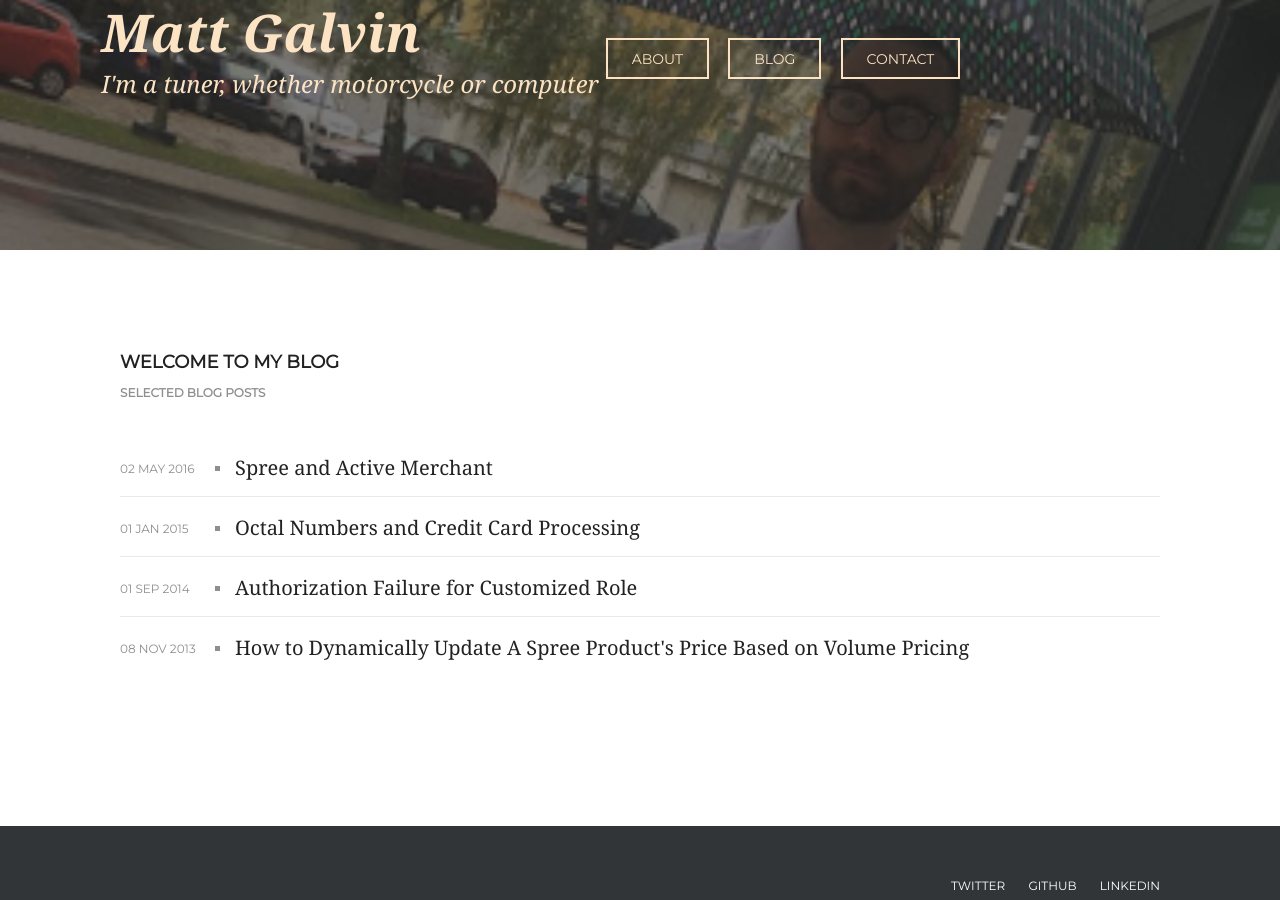
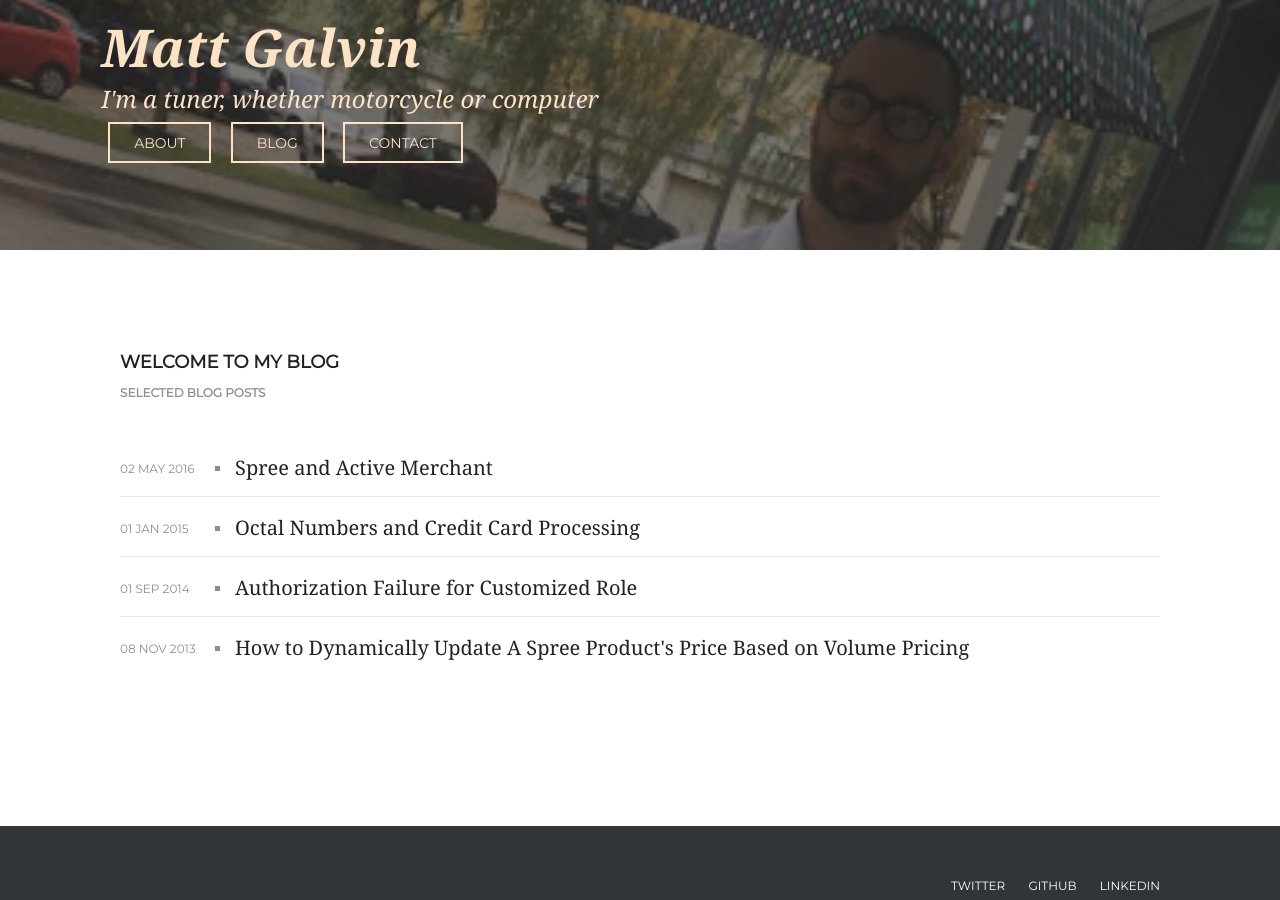
Before and after one commit to mattjg908/mattjg908.github.com, a Jekyll site: the page built from blog/index.html, in a window 1280 px wide. Built offline with Jekyll 4.4.1, drawn with Linux system fonts in a browser that asks for light colours; some web fonts are replaced.

Commit message:
Update mobile styling

```diff
--- a/css/style.css
+++ b/css/style.css
@@ -301,7 +301,6 @@
 	text-align: left;
 }
 .main-header.regular #main-nav {
-	float: right;
 	margin-top: 25px;
 }
 .main-header.regular header {
@@ -319,7 +318,7 @@
 }
 .wrapper-home {
         position: absolute;
-        bottom: 60%;
+        bottom: 32%;
         left: 4%;
 }
 .main-content .wrapper {
@@ -551,6 +550,20 @@
 /* ---------------------
 -----   A bit of responsiveness   -----
 -------------------------*/
+@media all and (max-width: 450px) {
+
+	.wrapper {
+    bottom: 10%;
+	}
+  #main-nav a {
+    font-size: 19px;
+    line-height: 19px;
+    padding: 3px 11px 5px;
+    margin: 1px;
+  }
+
+}
+
 
 @media all and (max-width: 840px) {
 
@@ -569,6 +582,9 @@
 	.wrapper {
 		padding: 0 25px;
 	}
+  .wrapper-home {
+    bottom: 10%;
+  }
 	.copy {
 		margin: 10px;
 	}
```
